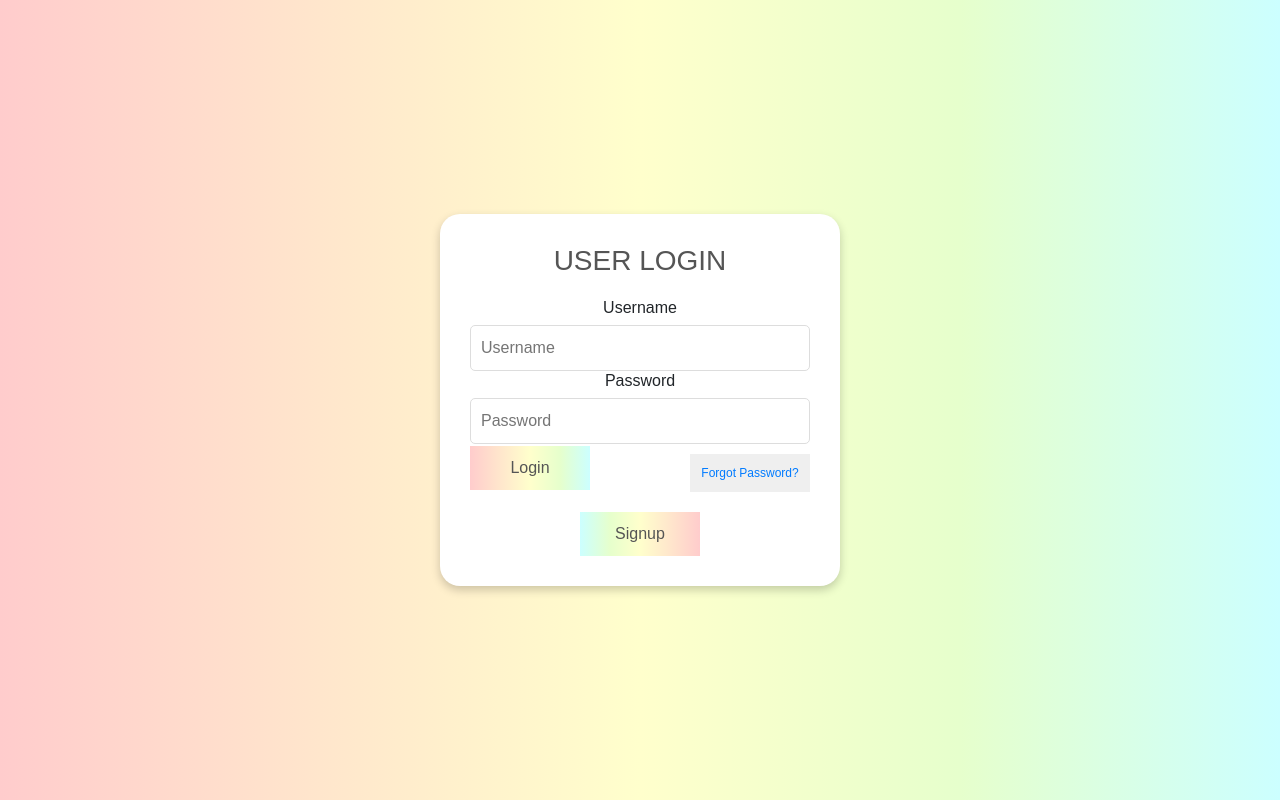
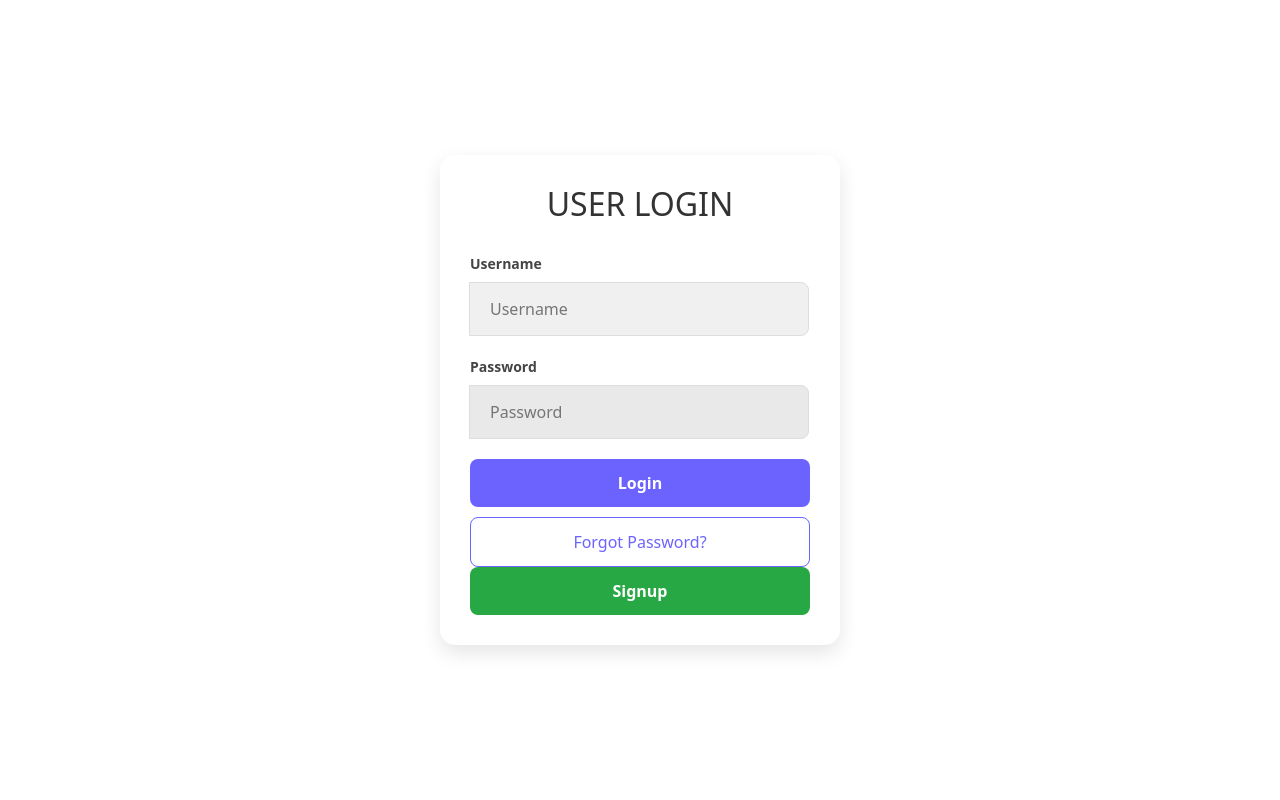
Before and after one commit to bilalms10/React-ecommerce, a React (Create React App) app: page / in a window 1280 px wide. Built offline with nearby package versions, Linux system fonts and the light colour scheme.

Commit message:
edited css

```diff
--- a/src/components/home.css
+++ b/src/components/home.css
@@ -1,78 +1,131 @@
-.Navbar {
+
+.navbar {
     display: flex;
+    justify-content: space-between;
     align-items: center;
-    justify-content: space-between;
-    background-color: #28a745;
-    padding: 15px 20px;
+    background-color: #333;
     color: white;
-    font-size: 1.5rem;
-    font-weight: bold;
+    padding: 15px 30px;
+    box-shadow: 0 4px 6px rgba(0, 0, 0, 0.1);
   }
 
-.navbtns {
-    padding-right: 20px;
+  .logo {
+    font-size: 1.8rem;
+    font-weight: bold;
+    color: #fff;
+  }
+
+  .nav-buttons {
+    display: flex;
+    gap: 20px;
+  }
+
+  .nav-btn {
+    background-color: #6c63ff;
+    color: white;
+    padding: 10px 20px;
+    border: none;
+    border-radius: 8px;
+    cursor: pointer;
+    font-size: 1rem;
+    transition: background-color 0.3s, transform 0.3s;
+  }
+
+  .nav-btn:hover {
+    background-color: #5a54e7;
+    transform: translateY(-3px);
   }
 
 
-.logo {
-    display: flex;
-    justify-content: center;
-    padding: 20px;
-    background-color: #f8f8f8;
+  .cart-btn {
+    background-color: #28a745;
   }
 
-.logopic {
-    height: 300px;
-    max-width: 100%;
-    border-radius: 10px;
-    object-fit: contain;
+  .liked-btn {
+    background-color: #ff6347;
+  }
+
+  .logout-btn {
+    background-color: #dc3545;
   }
 
 
-.contentdiv {
+  .content {
     display: flex;
+    justify-content: space-between;
+    gap: 30px;
+    margin-top: 40px;
+    width: 100%;
+
     flex-wrap: wrap;
-    justify-content: center;
-    gap: 30px;
-    padding: 20px;
+
+  }
+
+  .item {
+    width: 30%;
+    text-align: center;
+    cursor: pointer;
+    transition: transform 0.3s ease;
+    box-shadow: 0 8px 15px rgba(0, 0, 0, 0.1);
+    border-radius: 10px;
+    background-color: #fff;
+    padding: 15px;
+    transition: transform 0.3s ease, box-shadow 0.3s ease;
+  }
+
+  .item:hover {
+    transform: translateY(-5px);
+    box-shadow: 0 12px 30px rgba(0, 0, 0, 0.2);
   }
 
 
-.item {
-    display: flex;
-    flex-direction: column;
-    align-items: center;
-    cursor: pointer;
-    transition: transform 0.3s ease, box-shadow 0.3s ease;
-    max-width: 350px;
-    flex: 1 1 calc(33.33% - 40px);
-    box-sizing: border-box;
-    padding: 15px;
-    background-color: white;
-    border-radius: 10px;
-    text-align: center;
-    box-shadow: 0px 2px 6px rgba(0, 0, 0, 0.1);
+  .home-img {
+    width: 100%;
+    border-radius: 8px;
+    box-shadow: 0 4px 8px rgba(0, 0, 0, 0.1);
+    transition: transform 0.3s ease;
   }
 
-.item:hover {
+  .home-img:hover {
     transform: scale(1.05);
-    box-shadow: 0px 4px 10px rgba(0, 0, 0, 0.2);
-}
-
-.homepic {
-    width: 100%;
-    max-width: 100%;
-    height: 250px;
-    border-radius: 10px;
-    object-fit: cover;
   }
 
   h3 {
-    font-size: 2.8rem;
-  font-weight: 700;
-  text-transform: uppercase;
-  color: #222;
-  text-align: center;
+    margin-top: 15px;
+    font-size: 1.2rem;
+    font-weight: 600;
+    color: #333;
+  }
+
+
+  @media (max-width: 768px) {
+    .navbar {
+      flex-direction: column;
+      padding: 10px 20px;
+      align-items: flex-start;
+    }
+
+    .nav-buttons {
+      gap: 10px;
+      margin-top: 10px;
+    }
+
+    .content {
+      flex-direction: column;
+      align-items: center;
+    }
+
+    .item {
+      width: 80%;
       margin-bottom: 20px;
-  position: relative;
     }
+
+    .nav-btn {
+      padding: 8px 15px;
+      font-size: 0.9rem;
+    }
+
+    .logo {
+      font-size: 1.5rem;
+    }
+  }
--- /dev/null
+++ b/src/components/loggedUsers.jsx
@@ -0,0 +1,3 @@
+import { myContext } from "./contextpage";
+
+export const LoggedInUsers = (userDetails(myContext));
--- a/src/components/login.css
+++ b/src/components/login.css
@@ -1,132 +1,146 @@
 
-.bg {
-    width: 100%;
-    height: 100vh;
-    background: linear-gradient(
-      to right,
-      #ffcccc 0%,
-      #ffe6cc 25%,
-      #ffffcc 50%,
-      #e6ffcc 75%,
-      #ccffff 100%
-    );
+* {
+    margin: 0;
+    padding: 0;
+    box-sizing: border-box;
+  }
+
+  body {
+    font-family: 'Segoe UI', Tahoma, Geneva, Verdana, sans-serif;
+    background-color: #f5f5f5;
     display: flex;
     justify-content: center;
     align-items: center;
-    font-family: Arial, sans-serif;
+    height: 100vh;
   }
 
 
-  .main {
-    background-color: white;
-    width: 400px;
+  .login-container {
+    background: white;
+    border-radius: 15px;
+    box-shadow: 0 8px 20px rgba(0, 0, 0, 0.1);
+    width: 100%;
+    max-width: 400px;
     padding: 30px;
-    border-radius: 20px;
-    box-shadow: 0 4px 10px rgba(0, 0, 0, 0.2);
     text-align: center;
   }
 
+  .login-header h3 {
+    font-size: 2rem;
+    color: #333;
+    margin-bottom: 30px;
+  }
 
-  .header {
-    font-size: 24px;
-    font-weight: bold;
-    color: #555;
+
+  .input-group {
     margin-bottom: 20px;
   }
 
-
-  form {
-    display: flex;
-    flex-direction: column;
-    align-items: center;
+  .input-label {
+    display: block;
+    font-size: 14px;
+    font-weight: 600;
+    color: #444;
+    margin-bottom: 8px;
   }
 
-  h6 {
-    font-size: 14px;
-    margin: 10px 0 5px;
-    color: #555;
+  .input-field {
+    width: 100%;
+    padding: 14px 20px;
+    border: 1px solid #ddd;
+    border-radius: 8px;
+    font-size: 16px;
+    color: #333;
+    background-color: #f7f7f7;
+    transition: border 0.3s ease-in-out;
   }
 
-  input {
-    width: 100%;
-    padding: 10px;
-    margin-bottom: 15px;
-    border: 1px solid #ddd;
-    border-radius: 5px;
-    font-size: 14px;
-  }
-
-  input:focus {
-    border-color: #007bff;
+  .input-field:focus {
+    border-color: #6c63ff;
     outline: none;
+    background-color: #fff;
   }
 
 
-  button {
-    width: 120px;
-    padding: 10px;
-    font-size: 14px;
-    border: none;
-    border-radius: 5px;
-    cursor: pointer;
-    transition: 0.3s ease;
+  .username-field {
+    background-color: #f0f0f0;
   }
 
-  .loginbtn {
-    background: linear-gradient(
-      to right,
-      #ffcccc 0%,
-      #ffe6cc 25%,
-      #ffffcc 50%,
-      #e6ffcc 75%,
-      #ccffff 100%
-    );
-    color: #555;
-  }
-
-  .loginbtn:hover {
-    background: #007bff;
-    color: #fff;
-  }
-
-  .signupbtn {
-    background: linear-gradient(
-      to right,
-      #ccffff 0%,
-      #e6ffcc 25%,
-      #ffffcc 50%,
-      #ffe6cc 75%,
-      #ffcccc 100%
-    );
-    color: #555;
-  }
-
-  .signupbtn:hover {
-    background: #28a745;
-    color: #fff;
+  .password-field {
+    background-color: #e9e9e9;
   }
 
 
-  .frgt {
-    font-size: 12px;
-    color: #007bff;
-    cursor: pointer;
-    text-align: center;
-    margin-top: 10px;
+  .login-buttons {
+    margin-top: 20px;
   }
 
-  .frgt:hover {
-    text-decoration: underline;
+  .login-btn {
+    width: 100%;
+    padding: 12px;
+    font-size: 16px;
+    font-weight: 600;
+    background-color: #6c63ff;
+    color: white;
+    border: none;
+    border-radius: 8px;
+    cursor: pointer;
+    transition: transform 0.2s ease-in-out;
+  }
+
+  .login-btn:hover {
+    background-color: #5a54e7;
+    transform: translateY(-2px);
   }
 
 
-  .logfrgt {
-    display: flex;
-    justify-content: space-between;
-    align-items: center;
+  .forgot-password {
+    background-color: transparent;
+    color: #6c63ff;
+    border: 1px solid #6c63ff;
+    margin-top: 10px;
     width: 100%;
+    padding: 12px;
+    text-align: center;
+    cursor: pointer;
+    border-radius: 8px;
   }
 
-  .signupdiv {
-    margin-top: 20px;
+  .forgot-password:hover {
+    background-color: #6c63ff;
+    color: white;
+    transform: translateY(-2px);
   }
+
+
+  .signup-btn {
+    background-color: #28a745;
+    color: white;
+    border: none;
+    width: 100%;
+    padding: 12px;
+    font-size: 16px;
+    font-weight: 600;
+    border-radius: 8px;
+    cursor: pointer;
+  }
+
+  .signup-btn:hover {
+    background-color: #218838;
+    transform: translateY(-2px);
+  }
+
+
+  @media (max-width: 500px) {
+    .login-container {
+      padding: 20px;
+    }
+
+    .login-header h3 {
+      font-size: 1.6rem;
+    }
+
+    .input-field {
+      font-size: 14px;
+    }
+  }
--- a/src/components/login.jsx
+++ b/src/components/login.jsx
@@ -1,20 +1,22 @@
-import './login.css';
+
+import './login.css'
 import { useNavigate } from "react-router-dom";
 import { useState, useContext } from "react";
 import { myContext } from "./contextpage";
 
 function Login() {
-
-  const { userDetails, setLoggedInUser } = useContext(myContext);
+  const { userDetails, setLoggedInUser, loginLogs, setLoginLogs } = useContext(myContext);
   const [username, setUsername] = useState("");
   const [password, setPassword] = useState("");
   const navigate = useNavigate();
 
   function loginbtn(e) {
-
+    e.preventDefault();
 
     if (username === "admin" && password === "admin") {
-      setLoggedInUser({ username: "admin" });
+      const adminUser = { fullname: "Admin", username: "admin", role: "admin" };
+      setLoggedInUser(adminUser);
+      setLoginLogs((prevLogs) => [...prevLogs, adminUser]);
       navigate("/adminpage");
       return;
     }
@@ -25,53 +27,53 @@ function Login() {
 
     if (user) {
       setLoggedInUser(user);
+      setLoginLogs((prevLogs) => [...prevLogs, user]);
       navigate("/home");
     } else {
       alert("Invalid username or password");
     }
   }
 
-  function signupBtn() {
-    navigate("/signup");
-  }
-
   return (
-    <div className="bg">
-      <div className="main">
-        <div className="header">
+    <div className="login-container">
+      <div className="login-form">
+        <div className="login-header">
           <h3>USER LOGIN</h3>
         </div>
-        <form className="nav" onSubmit={(e) => loginbtn(e)}>
-          <h6>Username</h6>
+        <form className="login-nav" onSubmit={loginbtn}>
+          <div className="input-group">
+            <label className="input-label">Username</label>
             <input
+              className="input-field username-field"
               type="text"
               value={username}
               onChange={(e) => setUsername(e.target.value)}
               placeholder="Username"
               required
             />
-          <h6>Password</h6>
+          </div>
+
+          <div className="input-group">
+            <label className="input-label">Password</label>
             <input
+              className="input-field password-field"
               type="password"
               value={password}
               onChange={(e) => setPassword(e.target.value)}
               placeholder="Password"
               required
             />
-          <div className="logfrgt">
-            <button className="loginbtn" type="submit">
-              Login
-            </button>
-            <button
-              className="frgt"
-              type="button"
-              onClick={() => alert("Reset password feature coming soon!")}
-            >
+          </div>
+
+          <div className="login-buttons">
+            <button className="login-btn" type="submit">Login</button>
+            <button className="forgot-password" type="button">
               Forgot Password?
             </button>
           </div>
-          <div className="signupdiv">
-            <button type="button" className="signupbtn" onClick={signupBtn}>
+
+          <div className="signup-section">
+            <button className="signup-btn" type="button" onClick={() => navigate("/signup")}>
               Signup
             </button>
           </div>
--- a/src/components/signup.jsx
+++ b/src/components/signup.jsx
@@ -1,17 +1,17 @@
+
 import { useContext, useState } from "react";
 import { useNavigate } from "react-router-dom";
 import { myContext } from "./contextpage";
 
 function Signup() {
-  const { setUserDetails } = useContext(myContext)
-
+  const { setUserDetails } = useContext(myContext);
   const navigate = useNavigate();
 
   const [userfullname, setUserFullname] = useState("");
   const [userage, setUserage] = useState("");
   const [usernumber, setUsernumber] = useState("");
   const [useremail, setUseremail] = useState("");
-  const [username, setUsername] = useState("")
+  const [username, setUsername] = useState("");
   const [userpassword, setUserpassword] = useState("");
 
   function savebtn() {
@@ -22,72 +22,87 @@ function Signup() {
       email: useremail,
       username: username,
       password: userpassword,
-    }
+    };
+
     setUserDetails((prevDetails) => [...prevDetails, newUser]);
     navigate("/");
-
-
-
   }
 
   return (
-
-    <div className="main">
-      <div className="nav">
-        <h2 className="header">Signup Page</h2>
+    <div className="signup-container">
+      <div className="signup-form">
+        <h2 className="signup-header">Signup Page</h2>
         <br />
-        <h5>Type Your Fullname</h5>
+        <div className="input-group">
+          <label className="input-label">Full Name</label>
           <input
-          name="fullname"
+            className="input-field"
             type="text"
             value={userfullname}
             onChange={(e) => setUserFullname(e.target.value)}
             placeholder="Full Name"
           />
-        <h5>Type Your Age</h5>
+        </div>
+
+        <div className="input-group">
+          <label className="input-label">Age</label>
           <input
-          name="age"
+            className="input-field"
             type="text"
             value={userage}
             onChange={(e) => setUserage(e.target.value)}
             placeholder="Age"
           />
-        <h5>Type Your Number</h5>
+        </div>
+
+        <div className="input-group">
+          <label className="input-label">Phone Number</label>
           <input
-          name="number"
+            className="input-field"
             type="text"
             value={usernumber}
             onChange={(e) => setUsernumber(e.target.value)}
-          placeholder="Number"
+            placeholder="Phone Number"
           />
-        <h5>Type Your Email</h5>
+        </div>
+
+        <div className="input-group">
+          <label className="input-label">Email</label>
           <input
-          name="email"
+            className="input-field"
             type="text"
             value={useremail}
             onChange={(e) => setUseremail(e.target.value)}
             placeholder="Email ID"
           />
-        <h5>Create Username</h5>
+        </div>
+
+        <div className="input-group">
+          <label className="input-label">Username</label>
           <input
+            className="input-field"
             type="text"
-          name="username"
             value={username}
             onChange={(e) => setUsername(e.target.value)}
-          placeholder="Type Password"
+            placeholder="Create Username"
           />
-        <h5>Create Password</h5>
+        </div>
+
+        <div className="input-group">
+          <label className="input-label">Password</label>
           <input
-          type="text"
-          name="password"
+            className="input-field"
+            type="password"
             value={userpassword}
             onChange={(e) => setUserpassword(e.target.value)}
-          placeholder="Type Password"
+            placeholder="Create Password"
           />
-        <br />
-        <button onClick={savebtn}>Create</button>
+        </div>
+
+        <button className="signup-btn" onClick={savebtn}>Create Account</button>
       </div>
     </div>
-  )
+  );
 }
+
 export default Signup;
--- a/src/components/users.jsx
+++ b/src/components/users.jsx
@@ -2,33 +2,27 @@ import { useContext } from "react";
 import { myContext } from "./contextpage";
 
 function Users() {
-  const { userDetails } = useContext(myContext);
+  const { userDetails, loginLogs } = useContext(myContext);
 
   return (
     <div>
-      <h2>Users List</h2>
-      <table>
 
-          <tr>
-            <th>Full Name</th>
-            <th>Age</th>
-            <th>Number</th>
-            <th>Email</th>
-            <th>Username</th>
-          </tr>
 
-        <tbody>
-          {userDetails.map((user, index) => (
-            <tr key={index}>
-              <td>{user.fullname}</td>
-              <td>{user.age}</td>
-              <td>{user.number}</td>
-              <td>{user.email}</td>
-              <td>{user.username}</td>
-            </tr>
+      <h2>Users Who Logged In</h2>
+
+        <ul>
+          {loginLogs.map((user, index) => (
+            <li key={index}>
+              <strong>Full Name:</strong> {user.fullname} <br />
+              <strong>Username:</strong> {user.username} <br />
+              <strong>Age:</strong> {user.age} <br />
+              <strong>Number:</strong> {user.number} <br />
+              <strong>Email:</strong> {user.email} <br />
+              <hr />
+            </li>
           ))}
-        </tbody>
-      </table>
+        </ul>
+
     </div>
   );
 }
```
Also changed, not shown: src/App.js (+6 -6 lines), src/components/home.jsx (+19 -18 lines), src/components/productdatas.css (+11 -0 lines), src/components/users.css (added). Lines whose indentation alone changed are shown as unchanged.
